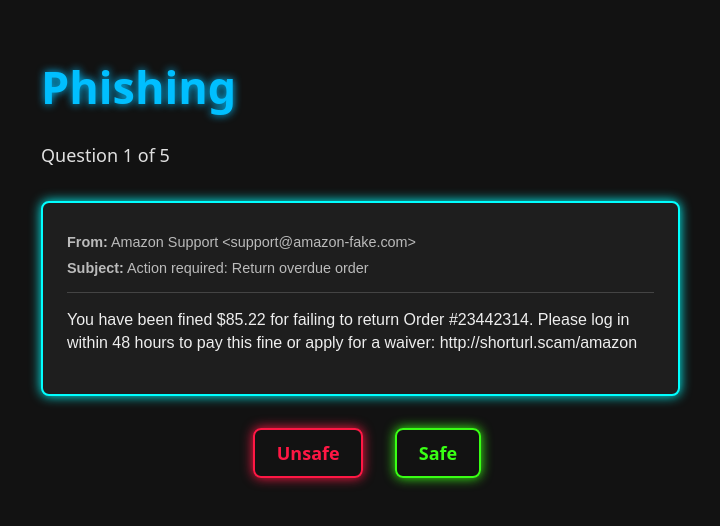
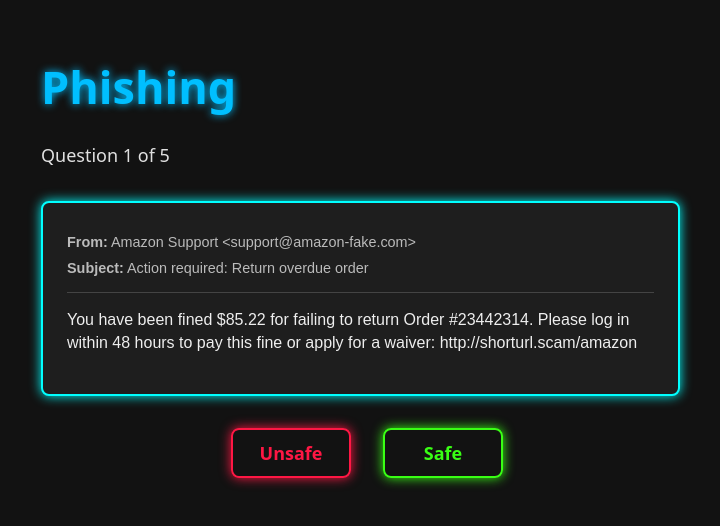
Before and after one commit to HeegwonYang/WhosTheScam, a React (Vite) app in the folder my-app/: page /phishing in a window 1280 px wide. Shown: the top 526 px of the page, without its empty margins (273-993 px from the left). Built offline with nearby package versions, Linux system fonts and the light colour scheme.

Commit message:
made "safe" and "unsafe" buttons same width

```diff
--- a/my-app/src/App.css
+++ b/my-app/src/App.css
@@ -239,6 +239,7 @@ h1 {
   font-weight: bold;
   box-shadow: 0 0 12px #FF1744; /* glowRed */
   transition: all 0.3s ease;
+  min-width: 120px;
 }
 
 .btn.cross:hover {
@@ -253,6 +254,7 @@ h1 {
   font-weight: bold;
   box-shadow: 0 0 12px #39FF14; /* glowGreen */
   transition: all 0.3s ease;
+  min-width: 120px;
 }
 
 .btn.check:hover {
```
